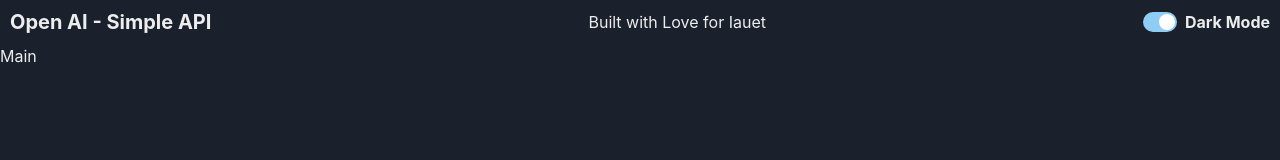
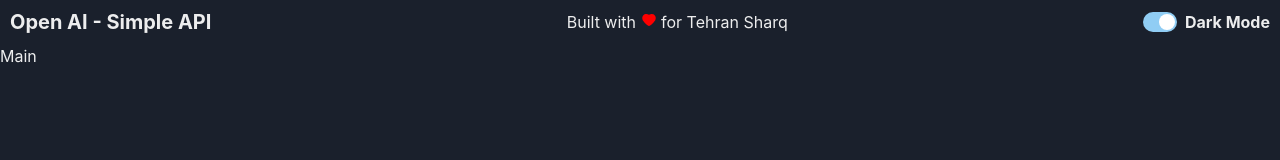
Before and after one commit to AmiraliShs/OpenAI-Simple-Api, a React (Vite) app: page / in a window 1280 px wide. Shown: the top 160 px of the page. Built offline with nearby package versions, Linux system fonts and the light colour scheme.

Commit message:
Finalize love text in navbar(header)

```diff
--- a/package.json
+++ b/package.json
@@ -13,9 +13,11 @@
     "@chakra-ui/react": "^2.6.1",
     "@emotion/react": "^11.11.0",
     "@emotion/styled": "^11.11.0",
+    "axios": "^1.4.0",
     "framer-motion": "^10.12.8",
     "react": "^18.2.0",
-    "react-dom": "^18.2.0"
+    "react-dom": "^18.2.0",
+    "react-icons": "^4.8.0"
   },
   "devDependencies": {
     "@types/react": "^18.0.28",
--- /dev/null
+++ b/src/components/LoveText.tsx
@@ -0,0 +1,16 @@
+import { Tooltip, HStack, Icon, Text } from "@chakra-ui/react";
+import { AiFillHeart } from "react-icons/ai";
+
+const LoveText = () => {
+  return (
+    <Tooltip label="By Amirali Sheykhsoltan and Armin Mokari" fontSize="md">
+      <HStack>
+        <Text>
+          Built with <Icon as={AiFillHeart} color="red" /> for Tehran Sharq
+        </Text>
+      </HStack>
+    </Tooltip>
+  );
+};
+
+export default LoveText;
--- a/src/components/Navigation.tsx
+++ b/src/components/Navigation.tsx
@@ -1,5 +1,6 @@
-import { HStack, Heading, Text, ColorModeScript } from "@chakra-ui/react";
+import { HStack, Heading } from "@chakra-ui/react";
 import ColorModeSwitch from "./ColorModeSwitch";
+import LoveText from "./LoveText";
 
 const Navigation = () => {
   return (
@@ -7,7 +8,7 @@ const Navigation = () => {
       <Heading as="h1" size="md">
         Open AI - Simple API
       </Heading>
-      <Text>Built with Love for Iauet</Text>
+      <LoveText />
       <ColorModeSwitch />
     </HStack>
   );
```
Also changed, not shown: 1 other file (tests, documents, lock files or other folders).
